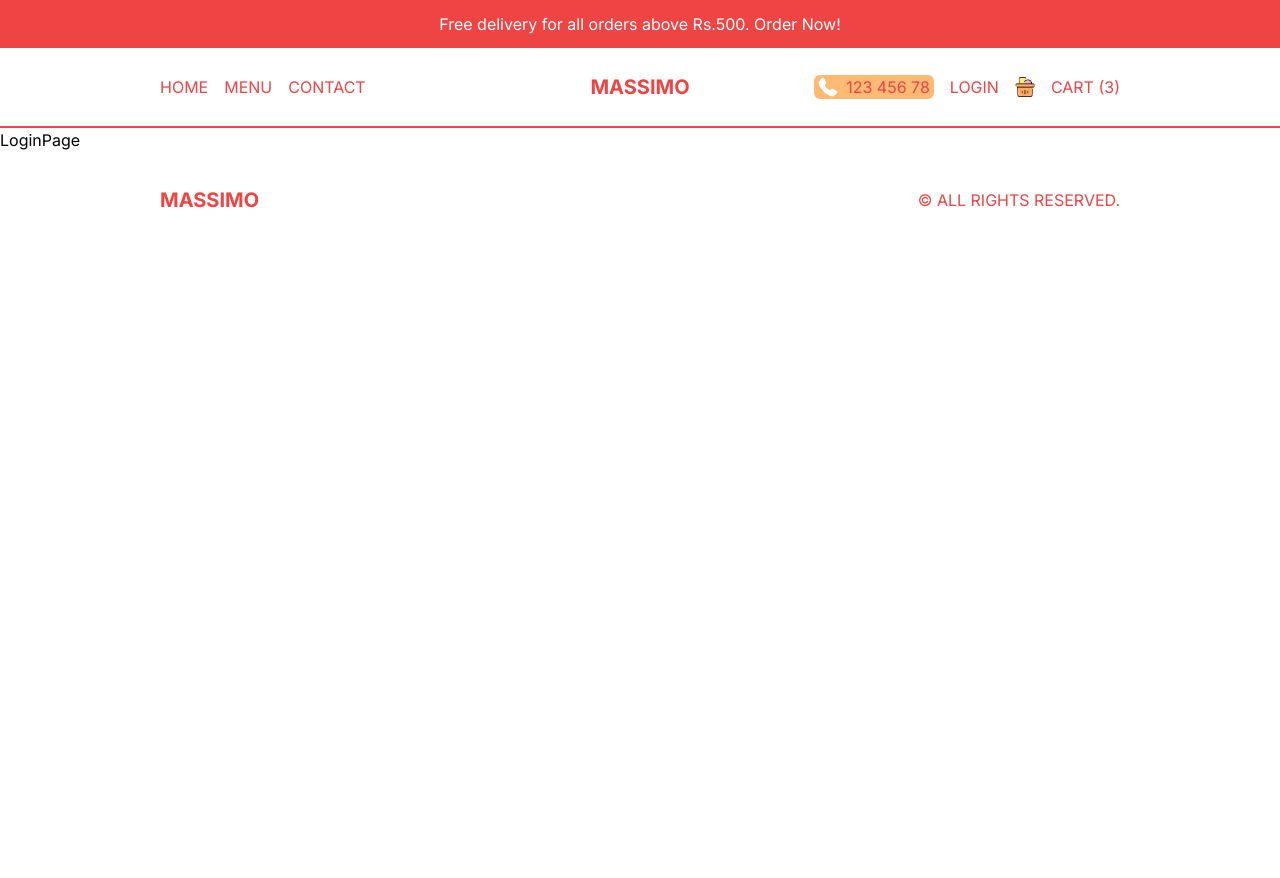
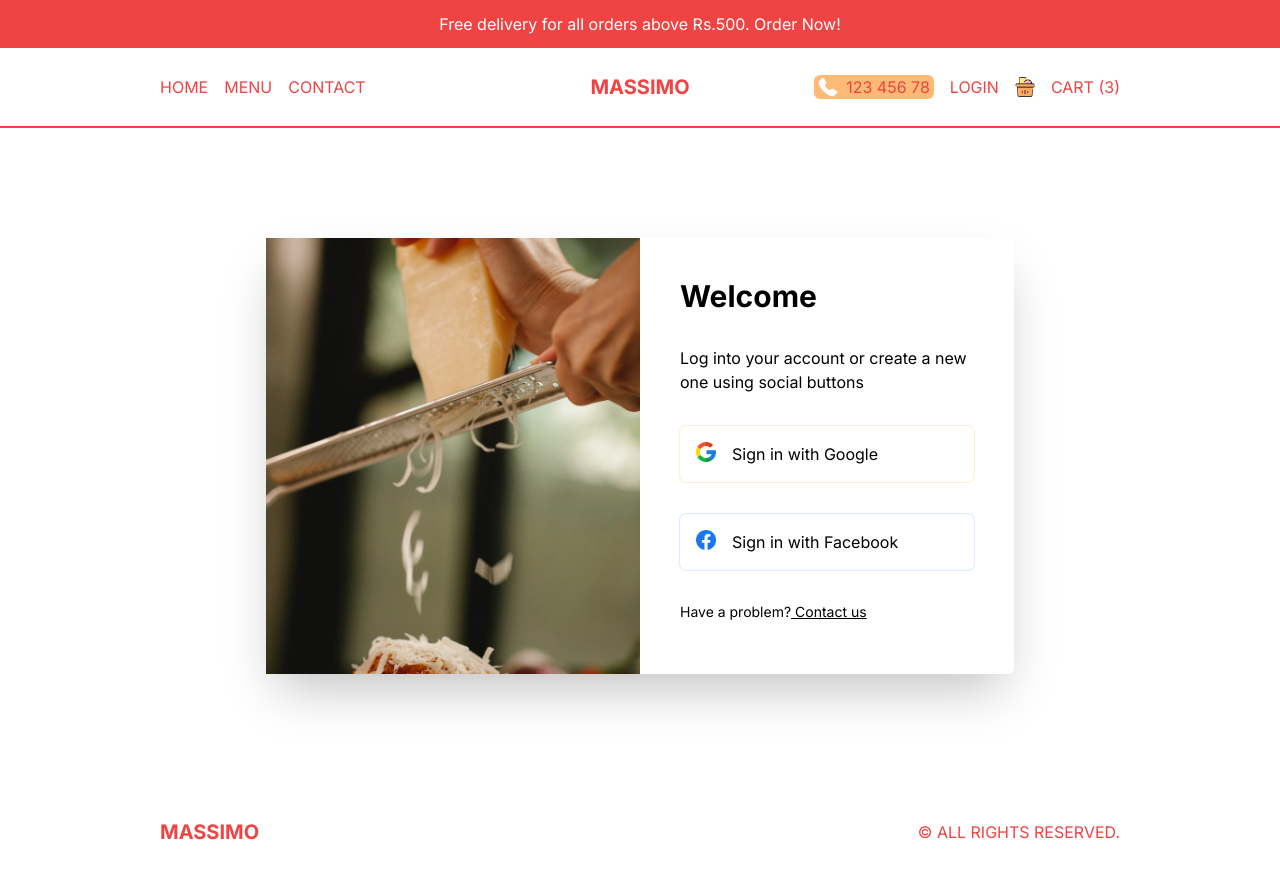
Before and after one commit to abhishekmazumder/pizzanext-del-app, a Next.js app: page /login in a window 1280 px wide. Before the commit the page ends 800 px from the top, so only its background shows below. Built offline with nearby package versions, Linux system fonts and the light colour scheme.

Commit message:
LoginPage Added

```diff
--- a/src/app/login/page.tsx
+++ b/src/app/login/page.tsx
@@ -1,9 +1,47 @@
-import React from 'react'
+import Image from "next/image";
+import Link from "next/link";
+import React from "react";
 
 const LoginPage = () => {
   return (
-    <div>LoginPage</div>
-  )
-}
+    <div className="p-4 h-[calc(100vh-6rem)] md:h-[calc(100vh-9rem)] flex items-center justify-center">
+      {/* BOX */}
+      <div className=" h-full shadow-2xl rounded-md flex flex-col md:flex-row md:h-[70%] md:w-full lg:w-[60%] 2xl:w-1/2">
+        {/* IMAGE CONTAINER */}
+        <div className="relative h-1/3 w-full md:h-full md:w-1/2">
+          <Image src="/loginBg.png" alt="" fill className="object-cover"/>
+        </div>
+        {/* FORM CONTAINER */}
+        <div className="p-10 flex flex-col gap-8 md:w-1/2">
+          <h1 className="font-bold text-xl xl:text-3xl">Welcome</h1>
+          <p>Log into your account or create a new one using social buttons</p>
+          <button className="flex gap-4 p-4 ring-1 ring-orange-100 rounded-md">
+            <Image
+              src="/google.png"
+              alt=""
+              width={20}
+              height={20}
+              className="object-contain"
+            />
+            <span>Sign in with Google</span>
+          </button>
+          <button className="flex gap-4 p-4 ring-1 ring-blue-100 rounded-md">
+            <Image
+              src="/facebook.png"
+              alt=""
+              width={20}
+              height={20}
+              className="object-contain"
+            />
+            <span>Sign in with Facebook</span>
+          </button>
+          <p className="text-sm">
+            Have a problem?<Link className="underline" href="/"> Contact us</Link>
+          </p>
+        </div>
+      </div>
+    </div>
+  );
+};
 
-export default LoginPage
+export default LoginPage;
```
